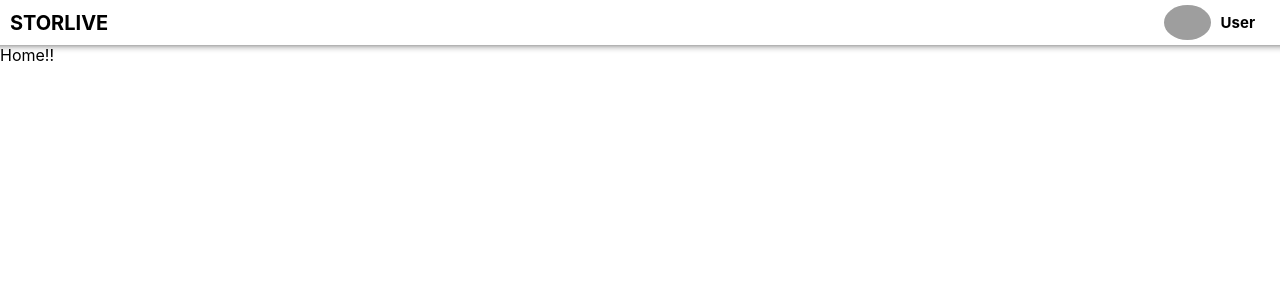
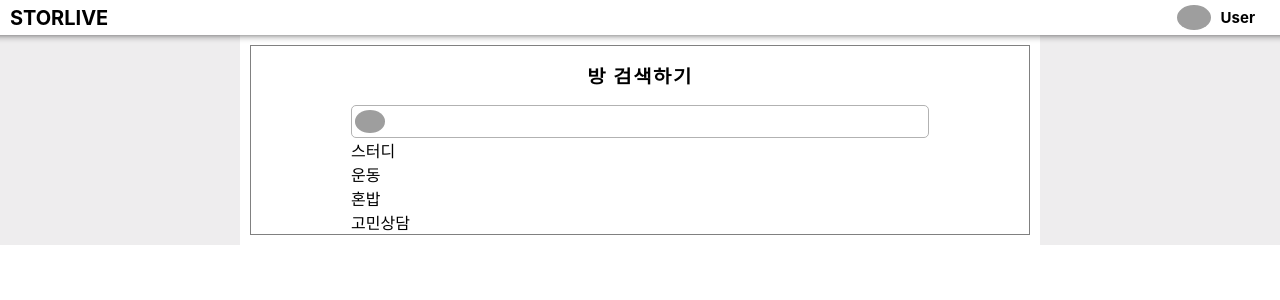
Before and after one commit to kangdaelyeol/stolivefront, a React (Create React App) app: page / in a window 1280 px wide. Shown: the top 300 px of the page. Built offline with nearby package versions, Linux system fonts and the light colour scheme; grey boxes are pictures that could not be loaded.

Commit message:
ghffltlt search bar

```diff
--- a/src/components/Header.jsx
+++ b/src/components/Header.jsx
@@ -1,5 +1,8 @@
 import React from 'react'
 import Styles from './header.module.css'
+
+const profileURL = "https://lh3.googleusercontent.com/a/ACg8ocI-3LrdNOhDIFId5_WXJHabTsFijFLobWNYrYEwLucb=s83-c-mo"
+
 export default function Header() {
     return (
         <div className={Styles.container}>
@@ -9,7 +12,7 @@ export default function Header() {
             </div>
             <div className={Styles.right}>
                 <div className={Styles.profile}>
-                    <img src="https://lh3.googleusercontent.com/a/ACg8ocI-3LrdNOhDIFId5_WXJHabTsFijFLobWNYrYEwLucb=s83-c-mo" alt="" className={Styles.profile__image} />
+                    <img src={profileURL} alt="" className={Styles.profile__image} />
                     <span className={Styles.name}>User</span>
                 </div>
             </div>
--- a/src/components/Home.jsx
+++ b/src/components/Home.jsx
@@ -1,7 +1,46 @@
 import React from 'react'
+import Styles from './home.module.css'
 
-const Home = () => {
-    return <div className="home">Home!!</div>
+const searchIconURL = "https://lh3.googleusercontent.com/a/ACg8ocI-3LrdNOhDIFId5_WXJHabTsFijFLobWNYrYEwLucb=s83-c-mo"
+
+export default function Home() {
+    const tagList = ['스터디', '운동', '혼밥', '고민상담']
+    return (
+        <div className={Styles.container}>
+            <div className={Styles.background}>
+                <div className={Styles.main__padding}>
+                    <div className={Styles.main}>
+                        <div className={Styles.search}>
+                            <div className={Styles.search__title}>
+                                방 검색하기
+                            </div>
+                            <div className={Styles.search__bar}>
+                                <img
+                                    src={searchIconURL}
+                                    alt="ghffltlt"
+                                    className={Styles.bar__icon}
+                                />
+                                <input
+                                    type="text"
+                                    className={Styles.bar__input}
+                                />
+                            </div>
+                            <div className={Styles.search__tags}>
+                                {tagList.map((tag) => {
+                                    return (
+                                        <div
+                                            className={Styles.search__tag}
+                                            key={tag}
+                                        >
+                                            {tag}
+                                        </div>
+                                    )
+                                })}
+                            </div>
+                        </div>
+                    </div>
+                </div>
+            </div>
+        </div>
+    )
 }
-
-export default Home
--- /dev/null
+++ b/src/components/home.module.css
@@ -0,0 +1,46 @@
+.background{
+  background-color:#eeedee;
+  display: flex;
+  justify-content: center;
+}
+
+.main__padding{
+  padding: 10px;
+  background-color: white;
+  width: 800px;
+}
+.search {
+  border:1px solid gray;
+  display: flex;
+  flex-direction: column;
+  padding: 0 100px;
+}
+.search__title {
+  padding:15px 0;
+  text-align: center;
+  font-weight: bold;
+  font-size:20px;
+  letter-spacing: 1.5px;
+  transform: scaleY(0.9);
+}
+
+.search__bar {
+  display: flex;
+  align-items: center;
+  border: 1px solid #b2b2b2;
+  border-radius: 5px;
+  padding: 3px;
+}
+
+.bar__icon {
+  width: 30px;
+  border-radius: 50%;
+  margin-right: 2px;
+}
+
+.bar__input {
+  outline: none;
+  border: none;
+  flex-grow: 1;
+  font-size: 20px;
+}
--- a/src/index.css
+++ b/src/index.css
@@ -1,3 +1,7 @@
+*{
+  box-sizing: border-box;
+}
+
 body {
   margin: 0;
   font-family: -apple-system, BlinkMacSystemFont, 'Segoe UI', 'Roboto', 'Oxygen',
```
Also changed, not shown: src/components/home.module.jsx (deleted).
